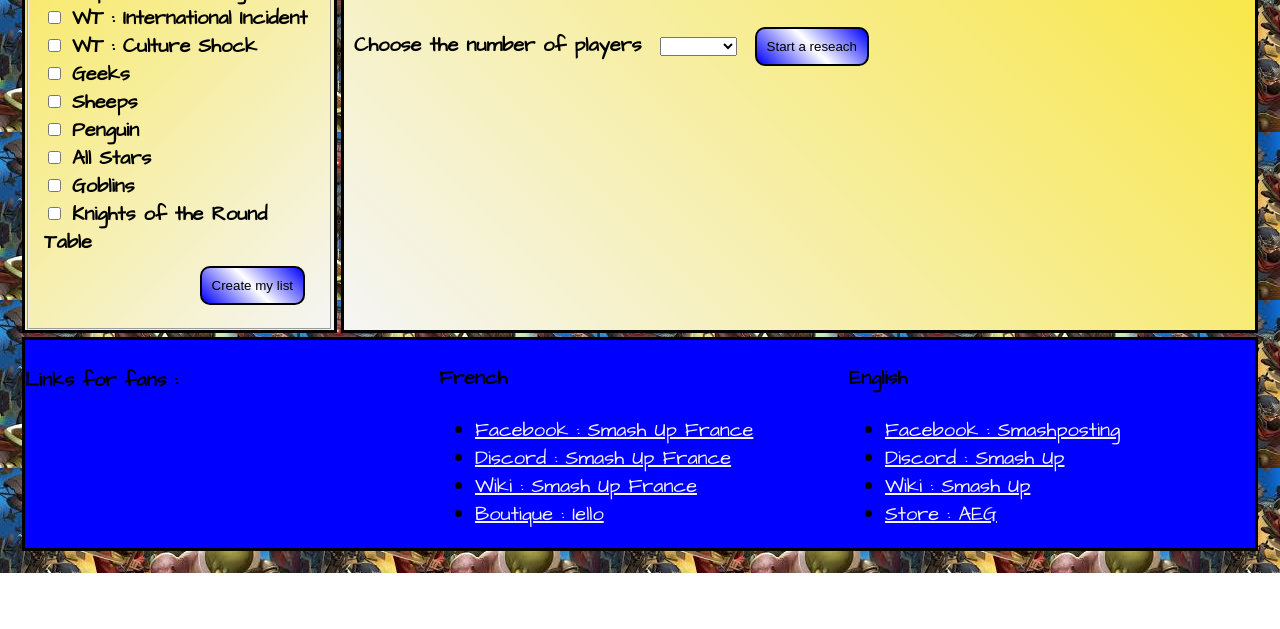
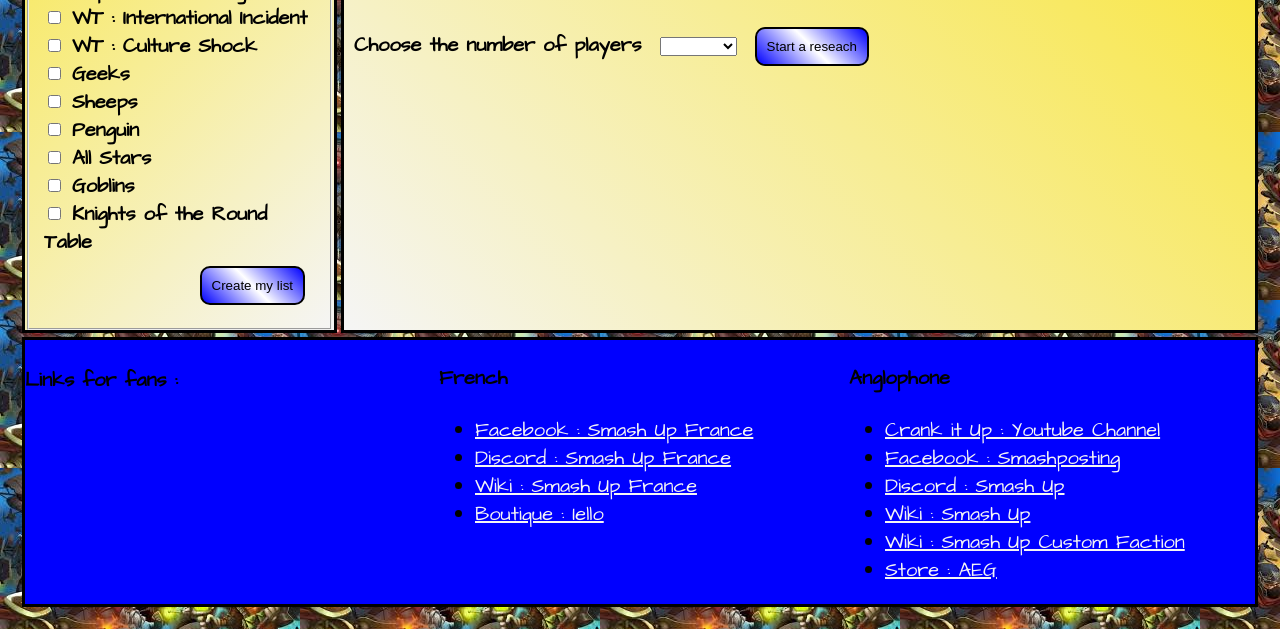
Before and after one commit to erekhose35/SmashUpProject, a plain HTML site: page draft-en.html in a window 1280 px wide. Shown: the part 708-1337 px from the top of the page. Before the commit the page ends 1281 px from the top, so only its background shows below. Drawn offline with Linux system fonts and the light colour scheme.

Commit message:
add links on footer

```diff
--- a/draft-en.html
+++ b/draft-en.html
@@ -200,8 +200,13 @@
         </ul>
       </div>
       <div class="r">
-        <p class="bold">English</p>
+        <p class="bold">Anglophone</p>
         <ul>
+          <li>
+            <a href="https://www.youtube.com/@CrankItUp" target="_blank"
+              >Crank it Up : Youtube Channel</a
+            >
+          </li>
           <li>
             <a
               href="https://www.facebook.com/groups/alderac.boardgames.smashup"
@@ -222,6 +227,13 @@
             </a>
           </li>
           <li>
+            <a
+              href="https://smash-up-custom-factions.fandom.com/wiki/Smash_Up_Custom_Factions_Wiki"
+              target="_blank"
+              >Wiki : Smash Up Custom Faction
+            </a>
+          </li>
+          <li>
             <a href="https://alderacstore.com/smash-up/" target="_blank"
               >Store : AEG</a
             >
```
Also changed, not shown: draft.html (+12 -0 lines), index.html (+12 -0 lines), images/marvel.jpg (added), images/munchkin.jpg (added).
